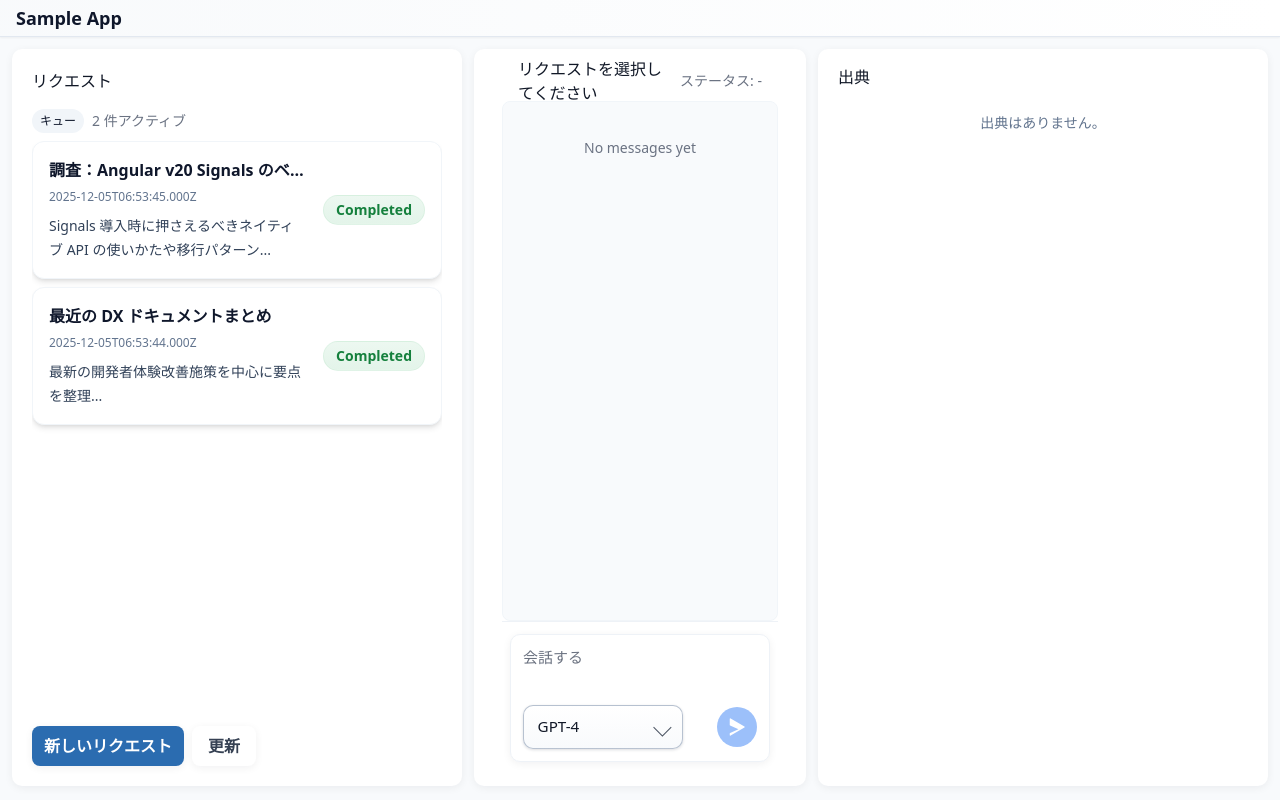
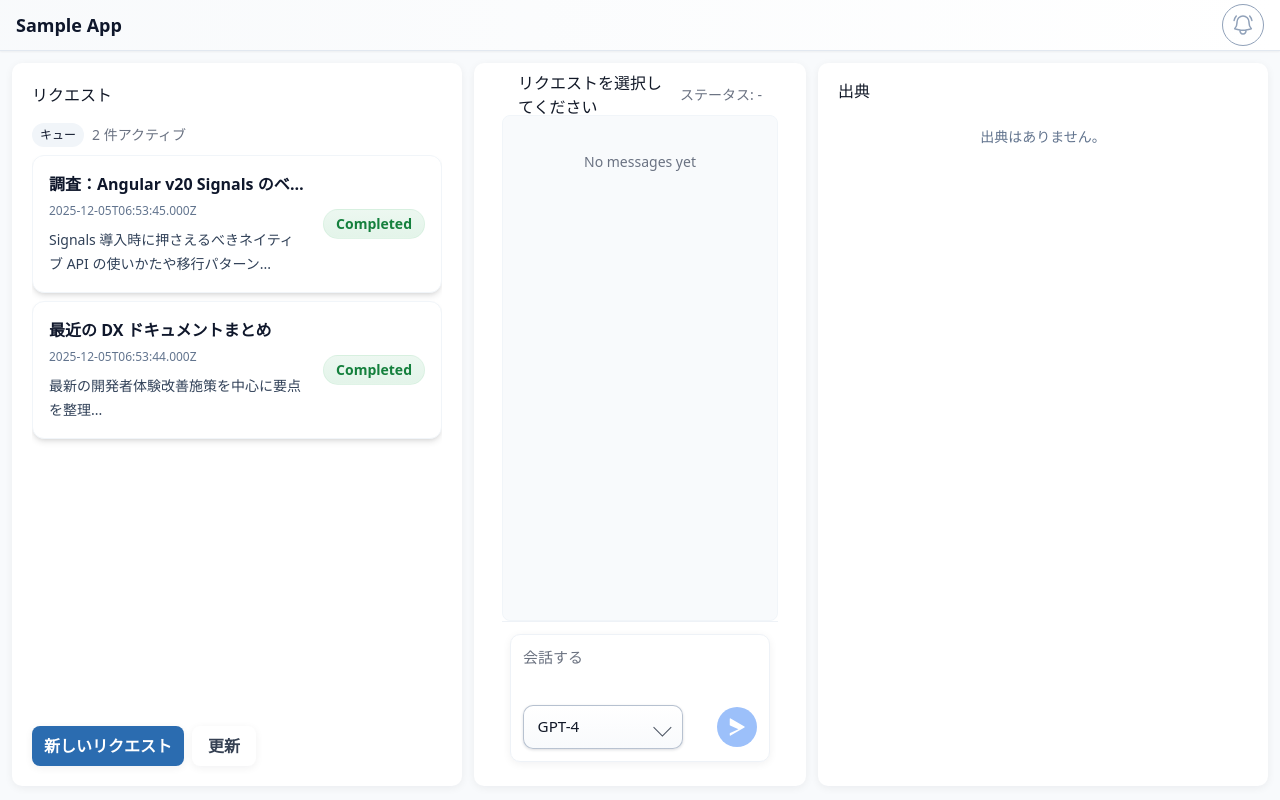
Before and after one commit to ist-h-i/angular_sample_v20, an Angular app: page / in a window 1280 px wide. Built offline with nearby package versions, Linux system fonts and the light colour scheme.

Commit message:
Add notification control

```diff
--- a/src/app/shared/components/top-bar/top-bar.html
+++ b/src/app/shared/components/top-bar/top-bar.html
@@ -28,6 +28,59 @@
     </div>
 
     <div class="flex items-center gap-2">
+      <button
+        type="button"
+        class="inline-flex items-center justify-center rounded-full border p-2 text-slate-400 transition focus-visible:outline focus-visible:outline-2 focus-visible:outline-offset-2 focus-visible:outline-sky-500"
+        [class.border-emerald-200]="notificationPreferences.isEnabled()"
+        [class.border-slate-200]="!notificationPreferences.isEnabled()"
+        [class.bg-emerald-50]="notificationPreferences.isEnabled()"
+        [class.bg-white]="!notificationPreferences.isEnabled()"
+        [class.text-emerald-600]="notificationPreferences.isEnabled()"
+        [class.text-slate-500]="!notificationPreferences.isEnabled()"
+        (click)="toggleNotifications()"
+        [attr.aria-pressed]="notificationPreferences.isEnabled()"
+        [attr.title]="notificationPreferences.isEnabled() ? '通知を無効にする' : '通知を有効にする'"
+      >
+        <span class="sr-only">
+          {{ notificationPreferences.isEnabled() ? '通知オン' : '通知オフ' }}
+        </span>
+        @if (notificationPreferences.isEnabled()) {
+          <svg
+            aria-hidden="true"
+            class="h-6 w-6"
+            viewBox="0 0 24 24"
+            fill="none"
+            stroke-width="1.5"
+            stroke="currentColor"
+          >
+            <path
+              stroke-linecap="round"
+              stroke-linejoin="round"
+              d="M14.857 17.082a23.848 23.848 0 0 0 5.454-1.31A8.967 8.967 0 0 1 18 9.75V9A6 6 0 0 0 6 9v.75a8.967 8.967 0 0 1-2.312 6.022c1.733.64 3.56 1.085 5.455 1.31m5.714 0a24.255 24.255 0 0 1-5.714 0m5.714 0a3 3 0 1 1-5.714 0"
+            />
+            <path
+              stroke-linecap="round"
+              stroke-linejoin="round"
+              d="M3.124 7.5A8.969 8.969 0 0 1 5.292 3m13.416 0a8.969 8.969 0 0 1 2.168 4.5"
+            />
+          </svg>
+        } @else {
+          <svg
+            aria-hidden="true"
+            class="h-6 w-6"
+            viewBox="0 0 24 24"
+            fill="none"
+            stroke-width="1.5"
+            stroke="currentColor"
+          >
+            <path
+              stroke-linecap="round"
+              stroke-linejoin="round"
+              d="M9.143 17.082a24.248 24.248 0 0 0 3.844.148m-3.844-.148a23.856 23.856 0 0 1-5.455-1.31 8.964 8.964 0 0 0 2.3-5.542m3.155 6.852a3 3 0 0 0 5.667 1.97m1.965-2.277L21 21m-4.225-4.225a23.81 23.81 0 0 0 3.536-1.003A8.967 8.967 0 0 1 18 9.75V9A6 6 0 0 0 6.53 6.53m10.245 10.245L6.53 6.53M3 3l3.53 3.53"
+            />
+          </svg>
+        }
+      </button>
       <ng-content></ng-content>
     </div>
   </div>
--- a/src/app/shared/components/top-bar/top-bar.ts
+++ b/src/app/shared/components/top-bar/top-bar.ts
@@ -1,4 +1,5 @@
 import { Component, Input, ViewChild, ElementRef, AfterViewInit, HostListener } from '@angular/core';
+import { NotificationPreferenceStore } from '../../core/stores/notification-preference.store';
 
 @Component({
   selector: 'app-top-bar',
@@ -18,6 +19,8 @@ export class TopBar implements AfterViewInit {
 
   @ViewChild('topbar', { static: true })
   private topbarEl?: ElementRef<HTMLElement>;
+
+  constructor(public readonly notificationPreferences: NotificationPreferenceStore) {}
 
   ngAfterViewInit(): void {
     this.updateTopbarHeightVar();
@@ -46,6 +49,10 @@ export class TopBar implements AfterViewInit {
     }
   }
 
+  toggleNotifications(): void {
+    this.notificationPreferences.toggle();
+  }
+
   onMediaLoaded(): void {
     // Recalculate after logo/fonts load which can change height
     this.updateTopbarHeightVar();
--- a/src/app/shared/core/services/notification.service.ts
+++ b/src/app/shared/core/services/notification.service.ts
@@ -1,24 +1,63 @@
 import { Injectable } from '@angular/core';
+import { NotificationPreferenceStore } from '../stores/notification-preference.store';
+
+type RichNotificationOptions = NotificationOptions & {
+  renotify?: boolean;
+  timestamp?: number;
+};
 
 @Injectable({ providedIn: 'root' })
 export class NotificationService {
   private readonly notifiedIds = new Set<string>();
   private permissionRequest: Promise<NotificationPermission> | null = null;
+  private readonly appName = 'Sample App';
+  private readonly iconUrl = '/favicon.ico';
+
+  constructor(private readonly preferenceStore: NotificationPreferenceStore) {}
 
   async notifyRequestComplete(title: string, id: string, body?: string): Promise<void> {
+    if (!this.preferenceStore.isEnabled()) return;
     if (!this.isSupported() || this.notifiedIds.has(id)) return;
 
     const granted = await this.ensurePermission();
     if (!granted) return;
 
-    const notificationTitle = title?.trim() ? title : 'Request completed';
-    const options = body?.trim() ? { body } : undefined;
-    new Notification(notificationTitle, options);
+    const requestTitle = title?.trim() ? title.trim() : 'Request completed';
+    const snippet = this.formatSnippet(body);
+    const notificationTitle = this.appName;
+    const notificationBody = [requestTitle, snippet].filter(Boolean).join('\n');
+
+    const options: RichNotificationOptions = {
+      body: notificationBody || 'Your request has finished processing.',
+      icon: this.iconUrl,
+      badge: this.iconUrl,
+      tag: `request-${id}`,
+      renotify: true,
+      timestamp: Date.now(),
+      data: {
+        appName: this.appName,
+        requestId: id,
+      },
+    };
+
+    const notification = new Notification(notificationTitle, options);
+    notification.onclick = () => {
+      if (typeof window !== 'undefined' && typeof window.focus === 'function') {
+        window.focus();
+      }
+      notification.close();
+    };
     this.notifiedIds.add(id);
   }
 
   private isSupported(): boolean {
     return typeof window !== 'undefined' && typeof Notification !== 'undefined';
+  }
+
+  private formatSnippet(snippet?: string): string {
+    const trimmed = snippet?.trim() ?? '';
+    if (!trimmed) return '';
+    return trimmed.length > 140 ? `${trimmed.slice(0, 137)}...` : trimmed;
   }
 
   private async ensurePermission(): Promise<boolean> {
--- /dev/null
+++ b/src/app/shared/core/stores/notification-preference.store.ts
@@ -0,0 +1,42 @@
+import { Injectable, signal } from '@angular/core';
+
+@Injectable({ providedIn: 'root' })
+export class NotificationPreferenceStore {
+  private static readonly STORAGE_KEY = 'notificationPreference.enabled';
+  private readonly _isEnabled = signal<boolean>(this.readPreference());
+
+  readonly isEnabled = this._isEnabled.asReadonly();
+
+  toggle(): void {
+    this.setEnabled(!this._isEnabled());
+  }
+
+  setEnabled(value: boolean): void {
+    this._isEnabled.set(value);
+    this.writePreference(value);
+  }
+
+  private readPreference(): boolean {
+    if (typeof window === 'undefined' || typeof window.localStorage === 'undefined') {
+      return true;
+    }
+    const stored = window.localStorage.getItem(NotificationPreferenceStore.STORAGE_KEY);
+    if (stored === 'false') {
+      return false;
+    }
+    if (stored === 'true') {
+      return true;
+    }
+    return true;
+  }
+
+  private writePreference(value: boolean): void {
+    if (typeof window === 'undefined' || typeof window.localStorage === 'undefined') {
+      return;
+    }
+    window.localStorage.setItem(
+      NotificationPreferenceStore.STORAGE_KEY,
+      value ? 'true' : 'false',
+    );
+  }
+}
```
